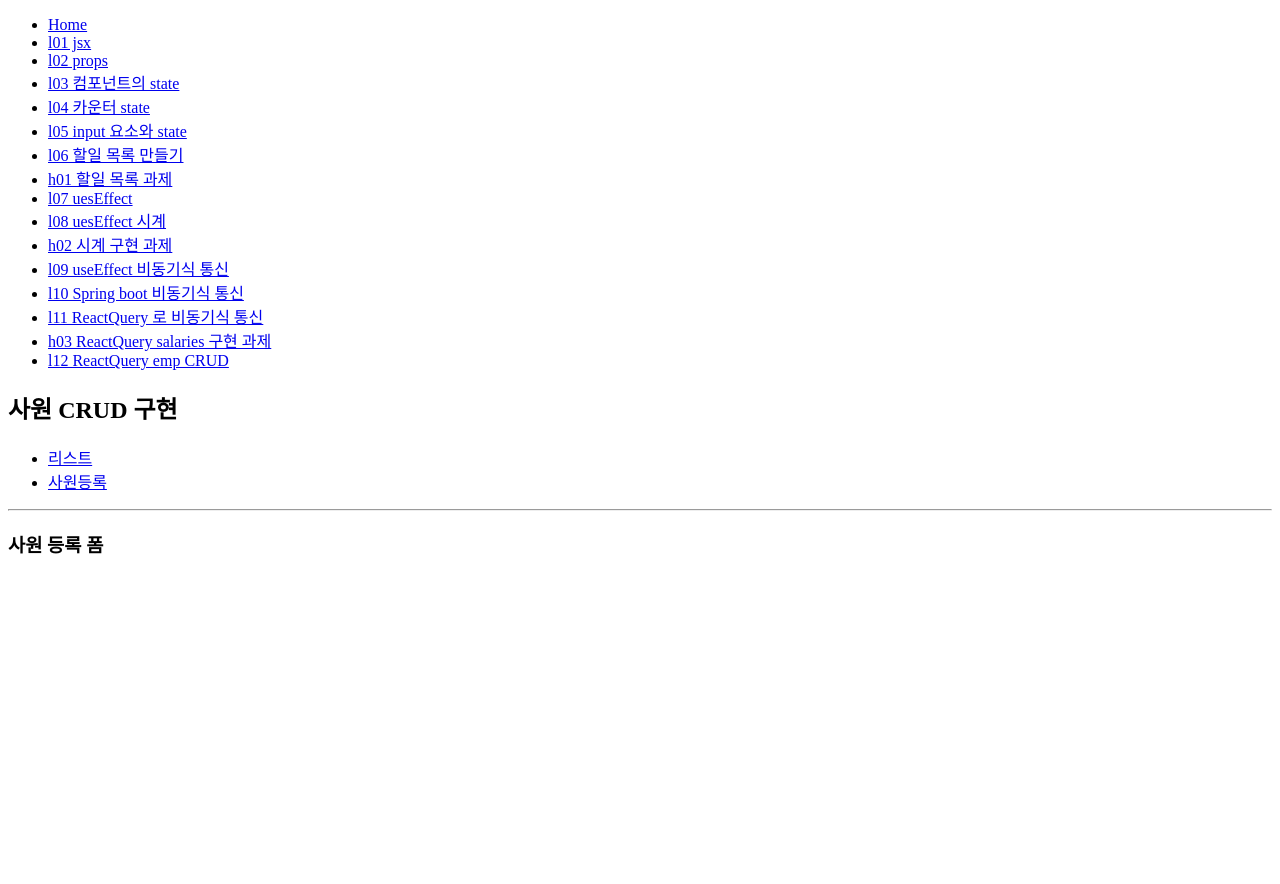
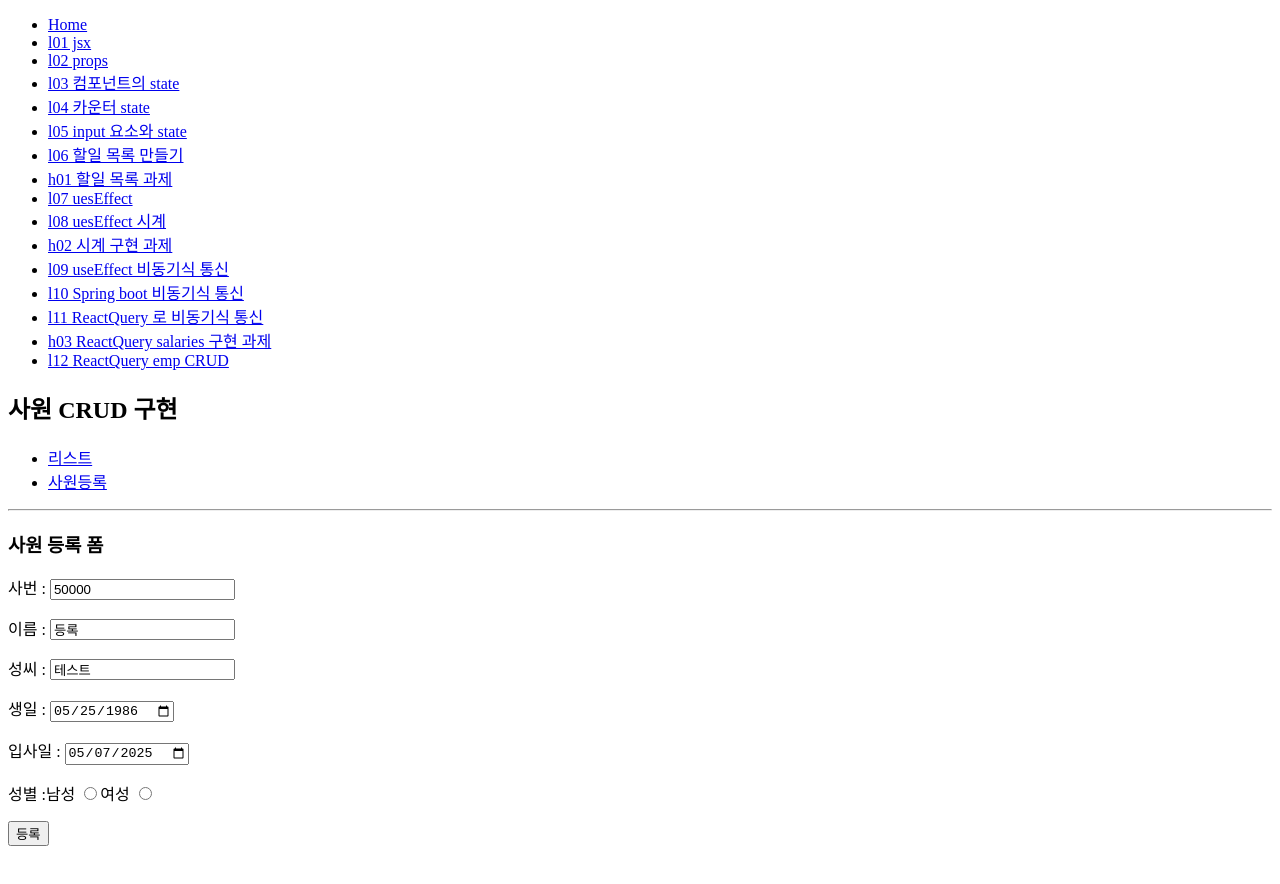
Before and after one commit to develckm86/tj703_react, a React (Vite) app: page /crud/emp/register in a window 1280 px wide. Shown: the top 884 px of the page. Before the commit the page ends 800 px from the top, so only its background shows below. Built offline with nearby package versions, Linux system fonts and the light colour scheme; no server answers.

Commit message:
id check 조회 구현

```diff
--- a/src/components/L12EmpRegister.jsx
+++ b/src/components/L12EmpRegister.jsx
@@ -1,7 +1,98 @@
+import {useEffect, useRef, useState} from "react";
+import {useMutation, useQuery} from "@tanstack/react-query";
+import L12Error from "./L12Error.jsx";
+
+async function registerEmp(emp){
+    const URL="http://localhost:8888/rest/emp/mutate";
+    const res=await fetch(URL,{
+        method:"POST",
+        body:JSON.stringify(emp),
+        headers:{"Content-Type":"application/json"}
+    });
+    if(!res.ok)throw new Error(res.status+"");
+}
+async function checkId(empNo){
+    await new Promise(resolve=>{
+        setTimeout(()=>resolve(),500);
+    })
+    const URL=`http://localhost:8888/rest/emp/${empNo}/exists`;
+    const res=await fetch(URL);
+    if(!res.ok)throw new Error(res.status+"");
+    const data=await res.json();
+    console.log(data);
+    return data;
+}
+
+
 export default function L12EmpRegister(){
+    const isMounted = useRef(false);
+    const [emp,setEmp]=useState({
+        id:"50000",
+        firstName:"등록",
+        lastName:"테스트",
+        birthDate:"1986-05-25",
+        hireDate:"2025-05-07",
+        gender:"",
+    });
+    //useQuery DQL(SELECT)
+    //useMutation DML(DELETE,UPDATE,INSERT)
+    const registMutate = useMutation({
+        mutationFn: async (mutateEmp)=>registerEmp(mutateEmp),
+        onSuccess: ()=>{
+            alert("등록성공")
+        },
+    });
+    //useQuery.queryFn  :은 매개변수가 없다.(주의!!)
+    //useQuery.enabled(true) : 마운트 되면 바로 조회
+    const checkIdQuery=useQuery({
+        queryKey:["checkId",emp.id],
+        queryFn :async ()=>checkId(emp.id),
+        enabled: false, //** 사번을 입력할때만 조회
+        staleTime: 1000*60*5,
+        cacheTime: 1000*60*10,
+    });
+    //마운트되었을때, emp.id가 바꼈을때
+    useEffect(()=>{
+        if(!isMounted.current){
+            (isMounted.current = true);
+            return; //마운트되었을때는 실행하지 않기 위해
+        }
+        checkIdQuery.refetch();
+    },[emp.id])
+
+    const submitHandler=e=>{
+        e.preventDefault();
+        registMutate.mutate(emp);
+    }
+    const inputHandler=e=>{
+        const {name,value}=e.target;
+        //50 (바뀌기 전에 refetch를 실행)=>51
+        //if(name==="id"){checkIdQuery.refetch();}
+        setEmp((prevState)=>({
+            ...prevState,
+            [name]:value
+        }));
+    }
+
     return(
         <>
             <h3>사원 등록 폼</h3>
+            {registMutate.error && <L12Error error={registMutate.error}/>}
+            <form onSubmit={submitHandler}>
+                <p><label>사번 : <input onChange={inputHandler} value={emp.id} name="id" type="text"/></label></p>
+                <p><label>이름 : <input onChange={inputHandler} value={emp.firstName} name="firstName" type="text"/></label></p>
+                <p><label>성씨 : <input onChange={inputHandler} value={emp.lastName} name="lastName" type="text"/></label></p>
+                <p><label>생일 : <input onChange={inputHandler} value={emp.birthDate} name="birthDate" type="date"/></label></p>
+                <p><label>입사일 : <input onChange={inputHandler} value={emp.hireDate} name="hireDate" type="date"/></label></p>
+                <p>성별 :
+                    <label>남성 <input onChange={inputHandler} value="M" name="gender" type="radio"/></label>
+                    <label>여성 <input onChange={inputHandler} value="F" name="gender" type="radio"/></label>
+                </p>
+                <p>
+                    <button>등록</button>
+                </p>
+            </form>
+            <p style={{marginBottom:"50em"}}> </p>
         </>
     )
 }
--- a/src/components/L12Error.jsx
+++ b/src/components/L12Error.jsx
@@ -1,5 +1,22 @@
+export const httpStatusMsg={
+    200: "성공",
+    201: "저장 성공",
+    202: "삭제 성공",
+    204: "수정 성공",
+    400: "잘못된 요청",
+    404: "리소스가 없습니다.",
+    409: "이미 리소스가 존재합니다. 저장실패!",
+    422: "양식의 데이터를 확인하세요!",
+    500: "서버에 문제가 발생했습니다. 다시시도하세요.",
+    507: "잘못된 리소스를 참조했습니다. 저장 실패!"
+}
+
 export default function L12Error({error}){
     return (
-        <p style={{color:"red"}}>{error.message}</p>
+        <p style={{color:"red"}}>{
+            error.message>99 ?
+                httpStatusMsg[Number(error.message)] :
+                error.message
+        }</p>
     )
 }
```
